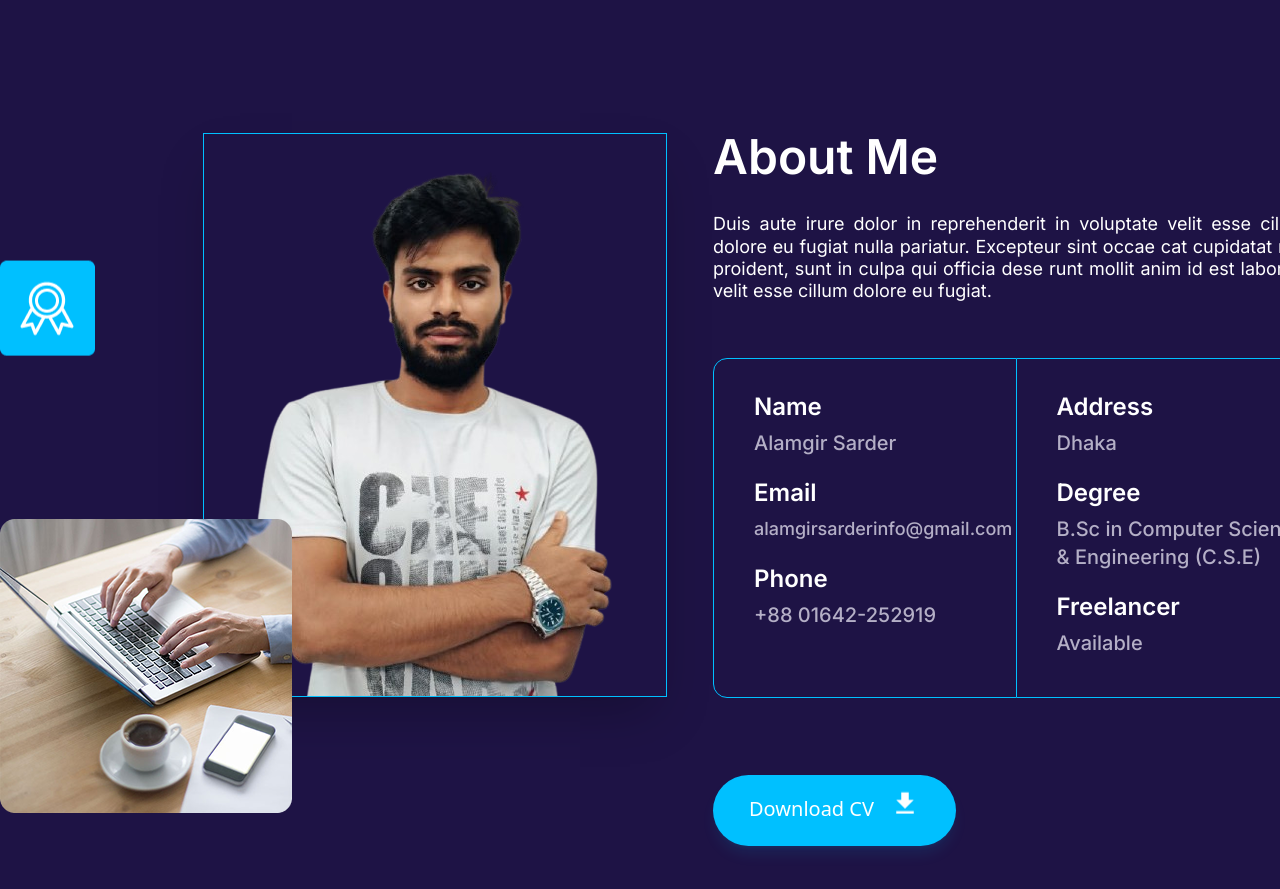
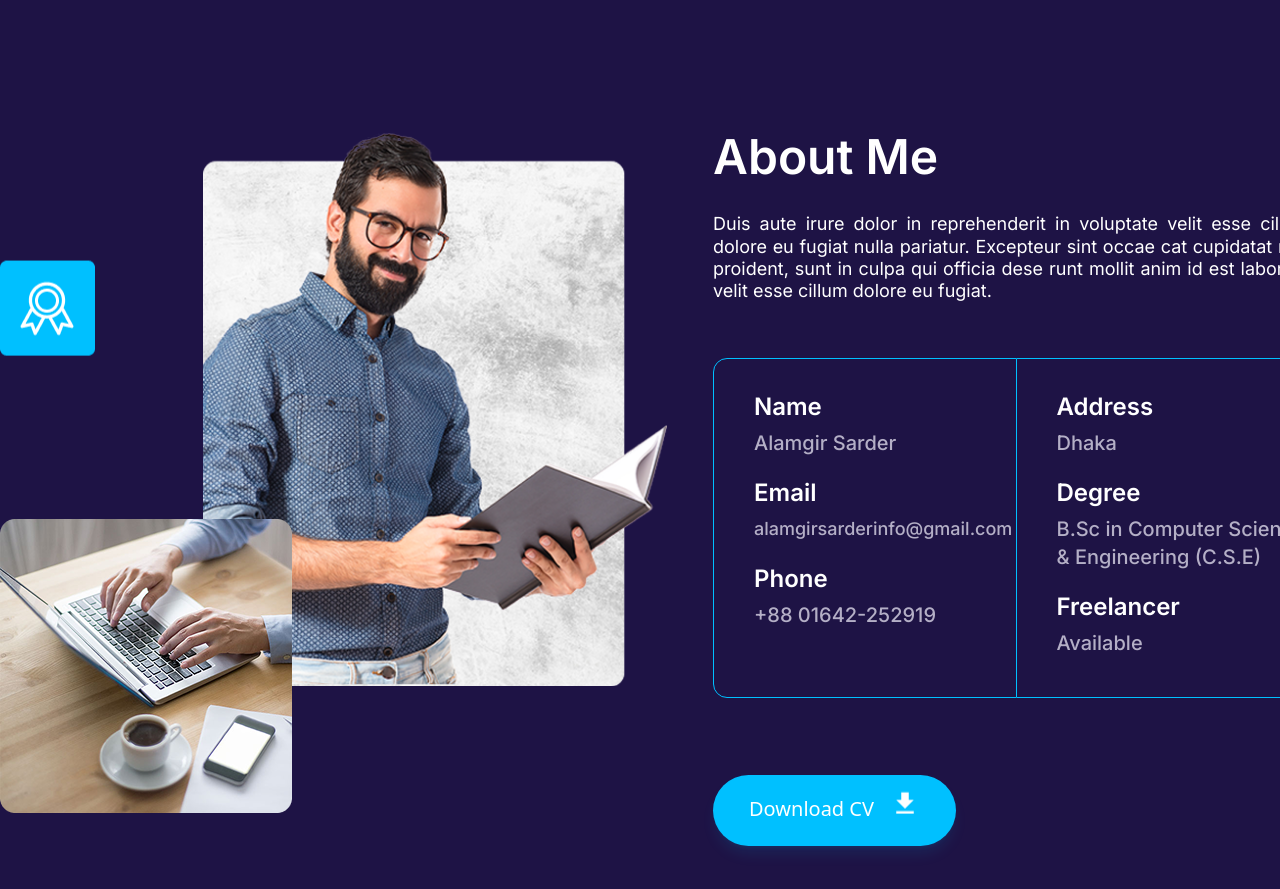
Before and after one commit to AlamgirSarder/portfolio, a React (Vite) app: page / in a window 1280 px wide. Shown: the part 1820-2709 px from the top of the page. Built offline with nearby package versions, Linux system fonts and the light colour scheme; a web font is replaced by a local one.

Commit message:
change image

```diff
--- a/src/components/about/About.jsx
+++ b/src/components/about/About.jsx
@@ -3,8 +3,8 @@ import Container from "../layouts/Container";
 import Flex from "../layouts/Flex";
 import Progressbar from "../layouts/Progressbar";
 
-// import about_man from "../../assets/about_man.png";
-import about_man from "../../assets/alam.png";
+import about_man from "../../assets/about_man.png";
+// import about_man from "../../assets/ab.png";
 import about_laptop from "../../assets/about_laptop.png";
 import badge from "../../assets/badge.png";
 import { FaReact, FaHtml5, FaCss3Alt, FaNodeJs,FaFigma } from "react-icons/fa";
@@ -61,8 +61,8 @@ const About = () => {
                     src={badge}
                     alt="bagde"
                   />
-                 <div className="w-[474px] h-[564px] border border-primary flex items-center justify-center overflow-hidden  shadow-2xl">
-                   <img src={about_man} alt="about manp" />
+                 <div className="flex items-center justify-center ">
+                   <img src={about_man} alt="about manp"/>
                  </div>
                   <img
                     className="absolute top-0 left-0 mt-[386px]"
```
Also changed, not shown: src/assets/ab.png (added), src/assets/about.png (added).
